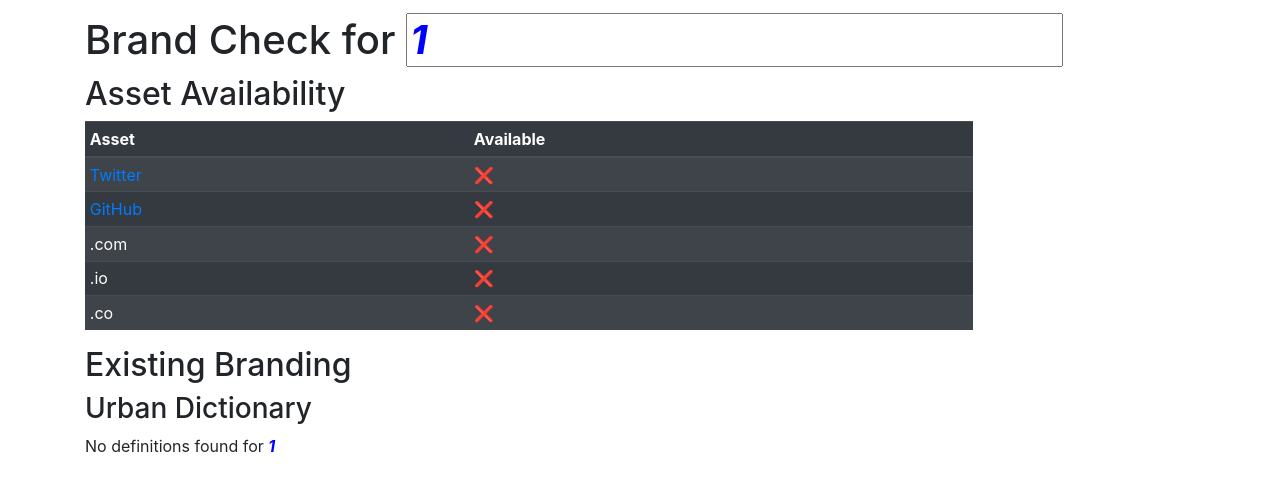
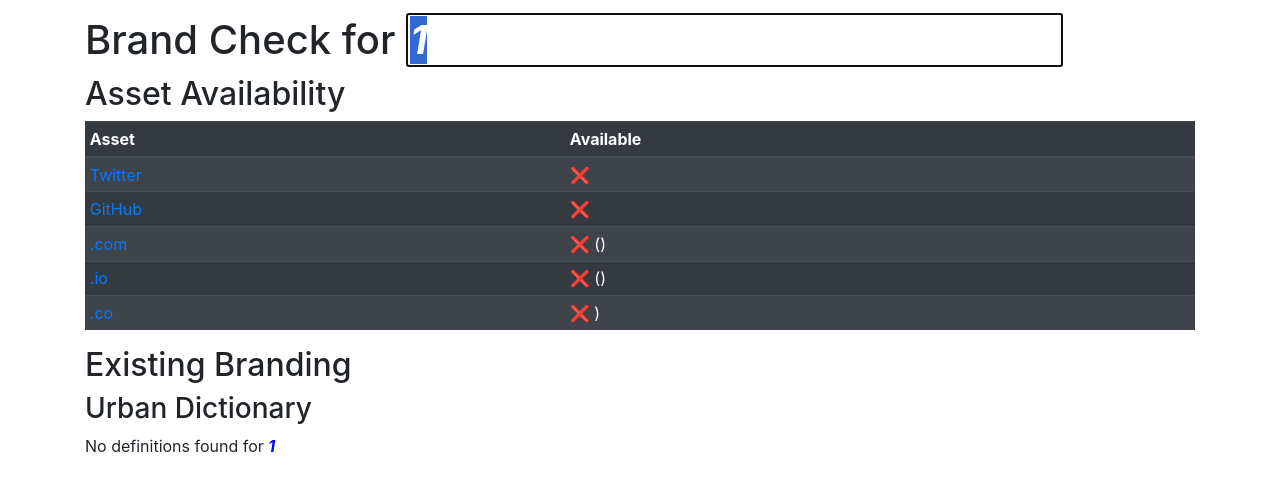
Before and after one commit to leggetter/brand-check, a Node server app: page /check/1 in a window 1280 px wide. Shown: the top 491 px of the page. Run offline with Node 20, Linux system fonts and the light colour scheme; data that the repository does not hold is empty.

Commit message:
UX improvements - input selection on load - loading indicator - link to domains - full domain status description

```diff
--- a/views/pages/index.ejs
+++ b/views/pages/index.ejs
@@ -16,26 +16,79 @@
         body {
             padding: 1%;
         }
-        .table {
-            width: 80%;
-        }
+
         .brand {
             font-style: italic;
             font-weight: bold;
             color: blue;
         }
+
+        body .loader {
+            display: none;
+        }
+
+        body.loading #main_container {
+            display: none;
+        }
+
+        body.loading .loader {
+            display: block;
+        }
+
+        .loader,
+            .loader:after {
+            border-radius: 50%;
+            width: 10em;
+            height: 10em;
+        }
+        .loader {
+            margin: 60px auto;
+            font-size: 10px;
+            position: relative;
+            text-indent: -9999em;
+            border-top: 1.1em solid rgba(255, 255, 255, 0.2);
+            border-right: 1.1em solid rgba(255, 255, 255, 0.2);
+            border-bottom: 1.1em solid rgba(255, 255, 255, 0.2);
+            border-left: 1.1em solid black;
+            -webkit-transform: translateZ(0);
+            -ms-transform: translateZ(0);
+            transform: translateZ(0);
+            -webkit-animation: load8 1.1s infinite linear;
+            animation: load8 1.1s infinite linear;
+        }
+        @-webkit-keyframes load8 {
+            0% {
+                -webkit-transform: rotate(0deg);
+                transform: rotate(0deg);
+            }
+            100% {
+                -webkit-transform: rotate(360deg);
+                transform: rotate(360deg);
+            }
+            }
+            @keyframes load8 {
+            0% {
+                -webkit-transform: rotate(0deg);
+                transform: rotate(0deg);
+            }
+            100% {
+                -webkit-transform: rotate(360deg);
+                transform: rotate(360deg);
+            }
+        }
+
     </style>
 </head>
 <body>
 
 <header class="container">
-    <form action="/check" method="get">
+    <form id="brand_form" action="/check" method="get" spellcheck="false">
         <h1>Brand Check for <input id="brand_input" class="brand" name="brand" value="<%= results.brand %>" placeholder="brand name" /></h1>
     </form>
 </header>
 
 <% if( results.brand ) { %>
-<main class="container">
+<main id="main_container" class="container">
     <h2>Asset Availability</h2>
     <table class="table table-striped table-dark table-sm">
         <thead>
@@ -54,16 +107,16 @@
                 <td><%= results.github.available? '✅' : '❌' %></td>
             </tr>
             <tr scope="row">
-                <td>.com</td>
-                <td><%= results.dotcom.available? '✅' : '❌' %></td>
+                <td><a href="https://<%= results.brand %>.com">.com</a></td>
+                <td><%= results.dotcom.available? '✅' : '❌' %> (<%= results.dotcom.status %>)</td>
             </tr>
             <tr scope="row">
-                <td>.io</td>
-                <td><%= results.dotio.available? '✅' : '❌' %></td>
+                <td><a href="https://<%= results.brand %>.com">.io</a></td>
+                <td><%= results.dotio.available? '✅' : '❌' %> (<%= results.dotio.status %>)</td>
             </tr>
             <tr scope="row">
-                <td>.co</td>
-                <td><%= results.dotco.available? '✅' : '❌' %></td>
+                <td><a href="https://<%= results.brand %>.com">.co</a></td>
+                <td><%= results.dotco.available? '✅' : '❌' %> <%= results.dotco.status %>)</td>
             </tr>
         </tbody>
     </table>
@@ -80,13 +133,21 @@
         <p>No definitions found for <span class="brand"><%= results.brand %></span></p>
     <% } %>
 </main>
+<div class="container loader"></div>
 <% } %>
 
 <footer>
 </footer>
 
 <script>
+    const brandForm = document.getElementById('brand_form')
     const brandInput = document.getElementById('brand_input')
+    const mainContainer = document.getElementById('main_container')
+
+    brandForm.addEventListener('submit', (ev) => {
+        document.body.classList.toggle('loading')
+    })
+
     brandInput.addEventListener('focus', (ev) => {
         const el = ev.target
         el.oldValue = el.value
@@ -99,6 +160,10 @@
             el.value = el.oldValue
         }
     })
+
+    document.addEventListener('DOMContentLoaded', (ev) => {
+        brandInput.focus()
+    })
 </script>
 
 </body>
```
